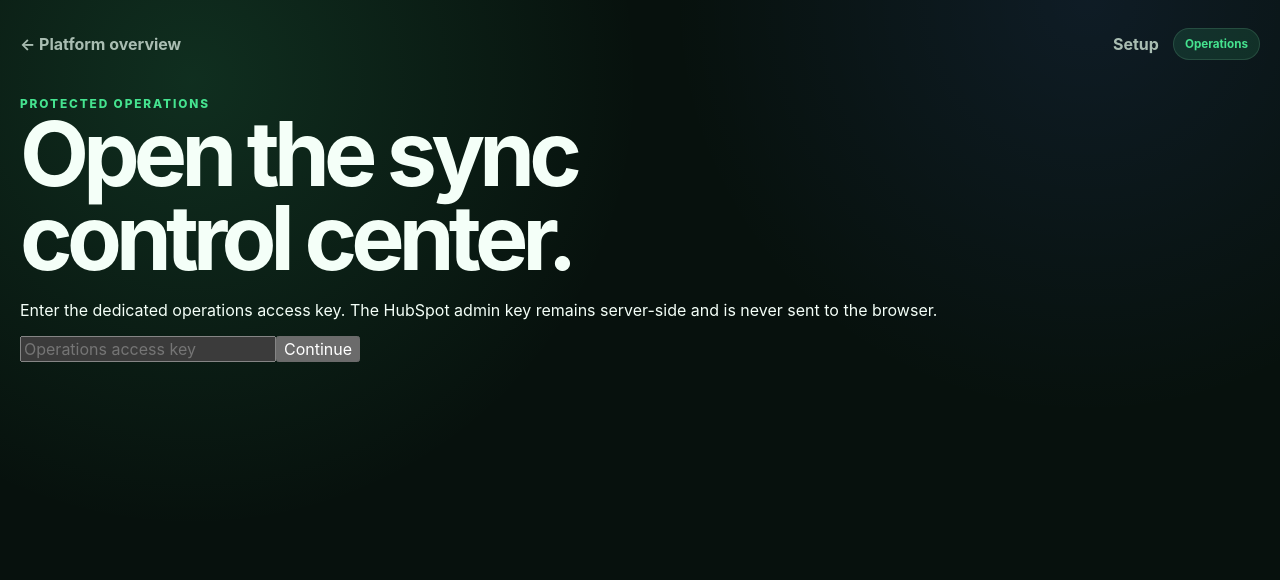
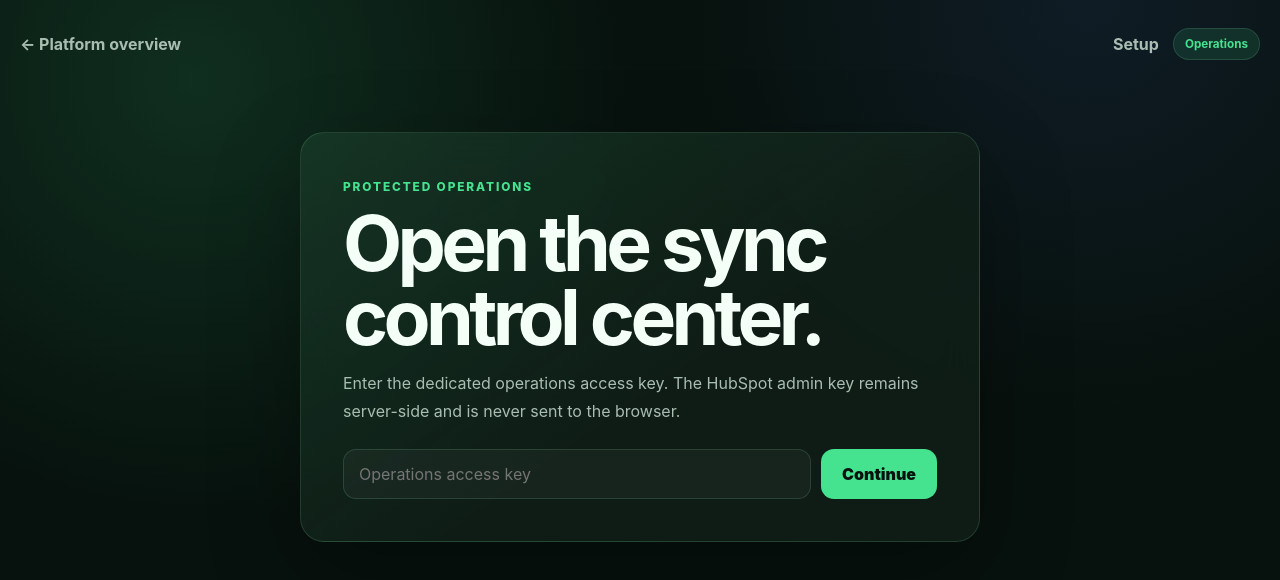
Before and after one commit to amohamed-alt/Ops-Solutions, a Next.js app in the folder apps/web/: page /operations in a window 1280 px wide. Shown: the top 580 px of the page. Built offline with nearby package versions, Linux system fonts and the light colour scheme.

Commit message:
Style protected operations access gate

```diff
--- a/apps/web/app/operations/page.module.css
+++ b/apps/web/app/operations/page.module.css
@@ -2,6 +2,14 @@
 .topbar { display:flex; justify-content:space-between; align-items:center; margin-bottom:32px; }
 .topbar a { color:var(--muted); text-decoration:none; font-weight:700; }
 .topbar div { display:flex; gap:14px; align-items:center; }
+.accessGate { width:min(680px,100%); margin:9vh auto 0; padding:42px; border:1px solid var(--border); border-radius:24px; background:linear-gradient(145deg,rgba(69,227,143,.1),transparent 58%),var(--panel); box-shadow:0 32px 90px rgba(0,0,0,.28); backdrop-filter:blur(20px); }
+.accessGate h1 { margin:12px 0 16px; font-size:clamp(2.5rem,6vw,5.2rem); letter-spacing:-.06em; line-height:.96; }
+.accessGate p { color:var(--muted); line-height:1.7; }
+.accessGate form { display:grid; grid-template-columns:minmax(0,1fr) auto; gap:10px; margin-top:24px; }
+.accessGate input,.accessGate button { min-height:50px; border-radius:13px; }
+.accessGate input { min-width:0; padding:0 15px; border:1px solid var(--border); color:var(--text); background:rgba(255,255,255,.035); outline:none; }
+.accessGate input:focus { border-color:rgba(69,227,143,.48); box-shadow:0 0 0 4px var(--accent-soft); }
+.accessGate button { padding:0 20px; border:1px solid rgba(69,227,143,.4); color:#07110d; background:var(--accent); font-weight:900; cursor:pointer; }
 .dashboardGrid { display:grid; grid-template-columns:260px minmax(0,1fr); gap:18px; }
 .workspaceRail,.operationsPanel,.tableCard,.actionsCard,.runCard,.fatalState,.emptyState { border:1px solid var(--border); background:var(--panel); box-shadow:0 24px 70px rgba(0,0,0,.2); backdrop-filter:blur(18px); }
 .workspaceRail { padding:22px; border-radius:22px; height:max-content; position:sticky; top:20px; }
@@ -49,4 +57,4 @@
 .errorBlock { margin:16px 0 0; padding:15px; border:1px solid rgba(255,143,143,.3); border-radius:12px; overflow:auto; color:var(--danger); background:rgba(255,143,143,.06); white-space:pre-wrap; }
 .inlineEmpty,.emptyState,.fatalState { padding:36px; border-radius:20px; color:var(--muted); }.fatalState { min-height:420px; display:flex; flex-direction:column; justify-content:center; }
 @media (max-width:1080px){.dashboardGrid{grid-template-columns:1fr}.workspaceRail{position:static}.workspaceList{grid-template-columns:repeat(auto-fit,minmax(180px,1fr))}.kpiGrid,.runSummary{grid-template-columns:repeat(2,1fr)}.contentGrid{grid-template-columns:1fr}}
-@media (max-width:640px){.operationsPanel{padding:20px}.operationsHeader,.cardHeader,.objectTable article{align-items:flex-start;flex-direction:column}.healthBadge{align-self:flex-start}.kpiGrid,.runSummary{grid-template-columns:1fr}.objectTable article>div:last-child{text-align:left}.topbar{align-items:flex-start;gap:16px}.topbar div{align-items:flex-end;flex-direction:column}.operationsHeader h1{font-size:2.8rem}}
+@media (max-width:640px){.accessGate{padding:26px}.accessGate form{grid-template-columns:1fr}.operationsPanel{padding:20px}.operationsHeader,.cardHeader,.objectTable article{align-items:flex-start;flex-direction:column}.healthBadge{align-self:flex-start}.kpiGrid,.runSummary{grid-template-columns:1fr}.objectTable article>div:last-child{text-align:left}.topbar{align-items:flex-start;gap:16px}.topbar div{align-items:flex-end;flex-direction:column}.operationsHeader h1{font-size:2.8rem}}
```
